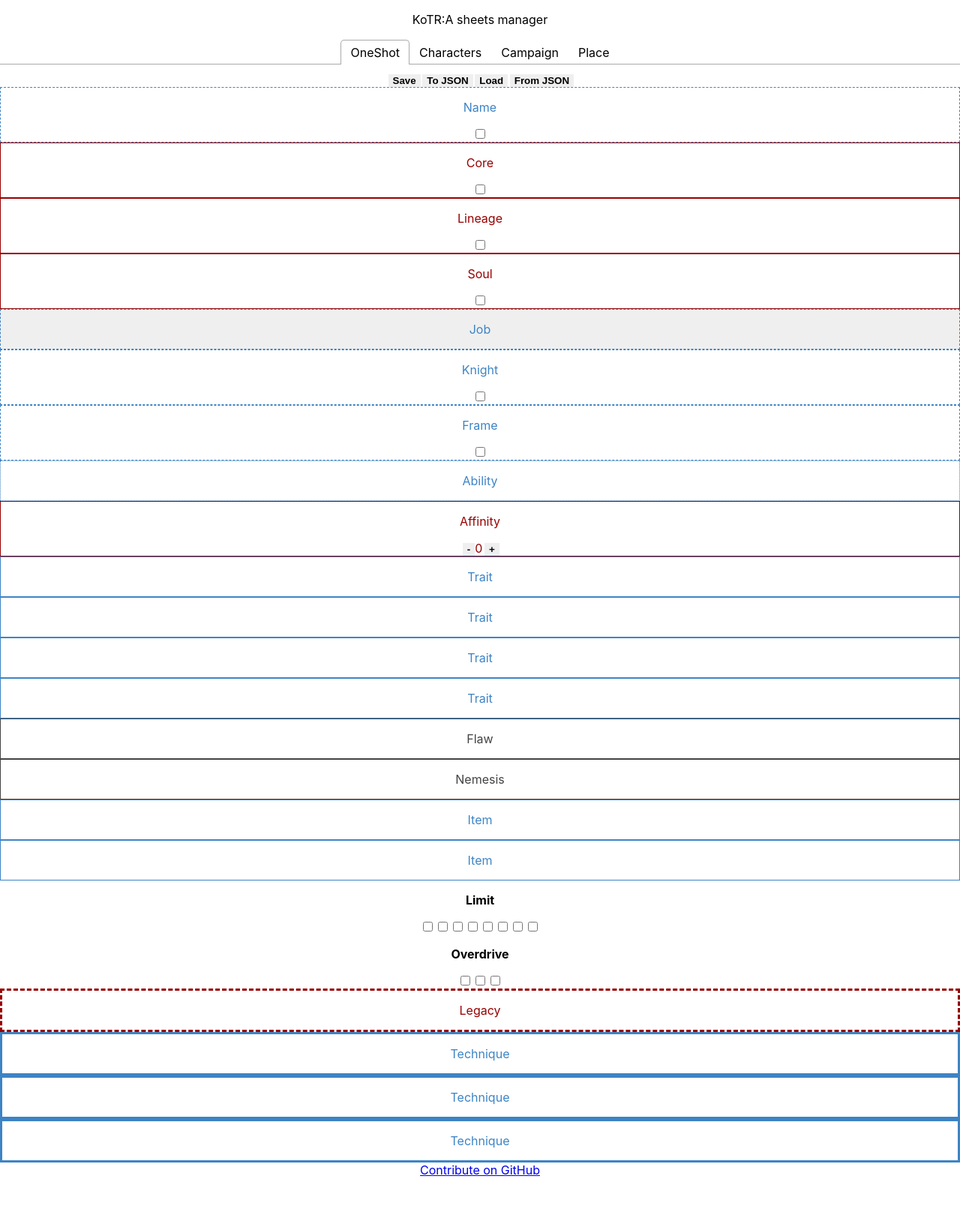
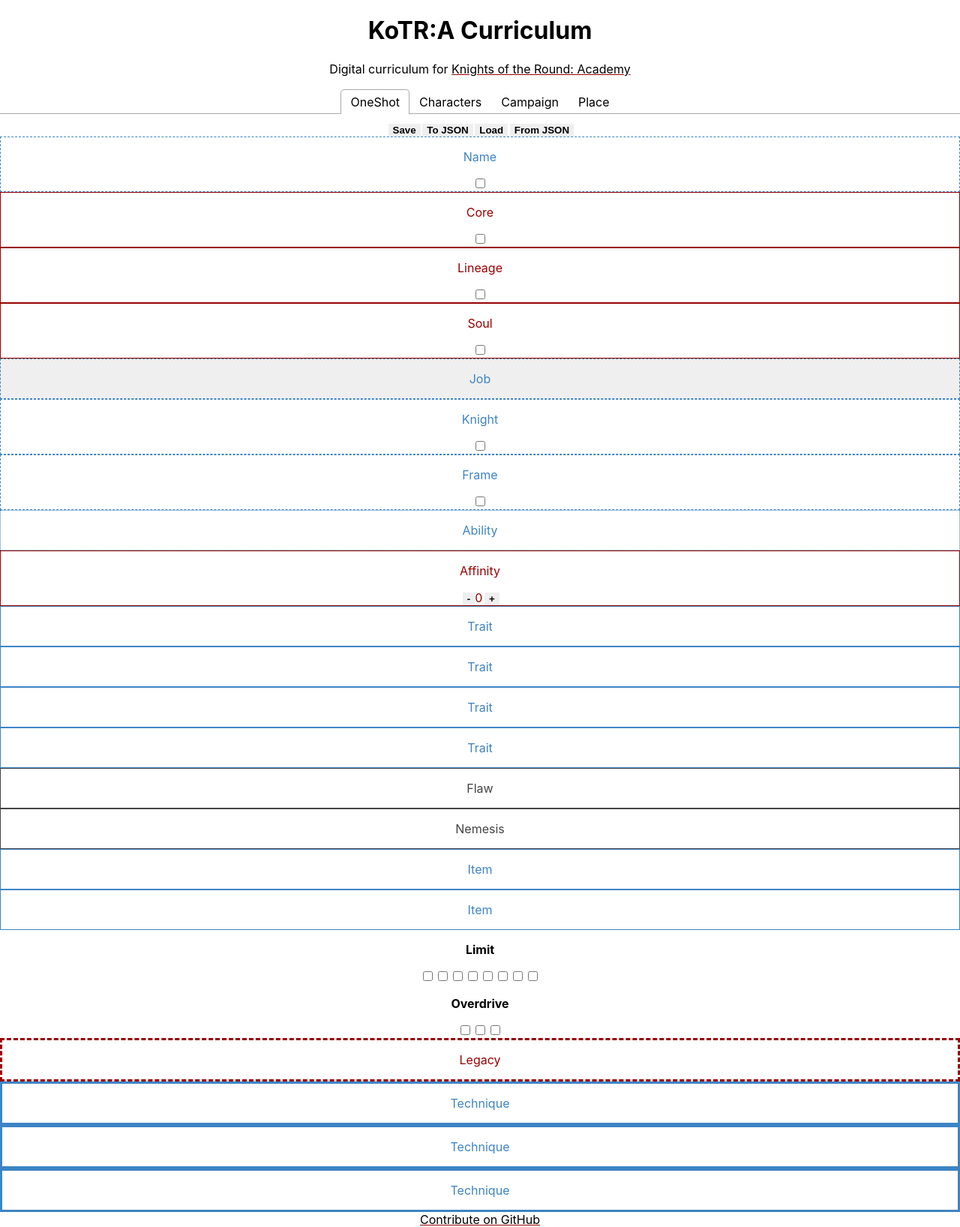
Before and after one commit to mirrorshot/kotra-sheets-react, a React (Create React App) app: page / in a window 1280 px wide. Shown: the whole page at 75% size. Before the commit the page ends 1570 px from the top, so only its background shows below. Built offline with nearby package versions, Linux system fonts and the light colour scheme.

Commit message:
Cosmetic improvements

```diff
--- a/src/App.css
+++ b/src/App.css
@@ -2,37 +2,12 @@
   text-align: center;
 }
 
-.App-logo {
-  height: 40vmin;
-  pointer-events: none;
+a {
+  text-decoration: underline #980001;
+  color: #000000;
 }
 
-@media (prefers-reduced-motion: no-preference) {
-  .App-logo {
-    animation: App-logo-spin infinite 20s linear;
-  }
+a:visited {
+  text-decoration: underline #980001;
+  color: #000000;
 }
-
-.App-header {
-  background-color: #282c34;
-  min-height: 100vh;
-  display: flex;
-  flex-direction: column;
-  align-items: center;
-  justify-content: center;
-  font-size: calc(10px + 2vmin);
-  color: white;
-}
-
-.App-link {
-  color: #61dafb;
-}
-
-@keyframes App-logo-spin {
-  from {
-    transform: rotate(0deg);
-  }
-  to {
-    transform: rotate(360deg);
-  }
-}
--- a/src/App.tsx
+++ b/src/App.tsx
@@ -10,7 +10,7 @@
 
     const [state, update] = useState({
         oneShots: [],
-        characters:  [toCharacter({name: {value: 'Arthias'}})],
+        characters: [toCharacter({name: {value: 'Arthias'}})],
         enemies: [],
         places: [],
         campaign: {}
@@ -31,9 +31,13 @@
     return (
         <div className="App">
             <header className="KoTR:A Sheets">
-                <p>
-                    KoTR:A sheets manager
-                </p>
+                <h1>
+                    KoTR:A Curriculum
+                </h1>
+                <p>Digital curriculum for <a href={'https://www.fumblegdr.it/products/kotra-corebook'}
+                                             target={'_blank'}
+                                             rel={'noreferrer'}
+                >Knights of the Round: Academy</a></p>
             </header>
             <Tabs>
                 <TabList>
@@ -55,13 +59,9 @@
                     <p>TODO your places sheet here</p>
                 </TabPanel>
             </Tabs>
-            <a
-                style={{
-                    color: "000"
-                }}
-                href={'https://github.com/mirrorshot/kotra-sheets-react/'}
-                target={"_blank"}
-                rel={'noreferrer'}
+            <a href={'https://github.com/mirrorshot/kotra-sheets-react/'}
+               target={"_blank"}
+               rel={'noreferrer'}
             >Contribute on GitHub</a>
         </div>
     );
--- a/src/sheets/components/Modal.tsx
+++ b/src/sheets/components/Modal.tsx
@@ -29,8 +29,6 @@
         }
     }
 
-    console.log('apply: ', props.apply.toString(), ' - noop: ', noop.toString());
-
     return (
         <div className={'Modal'}>
             <div className={'Content'}>
```
